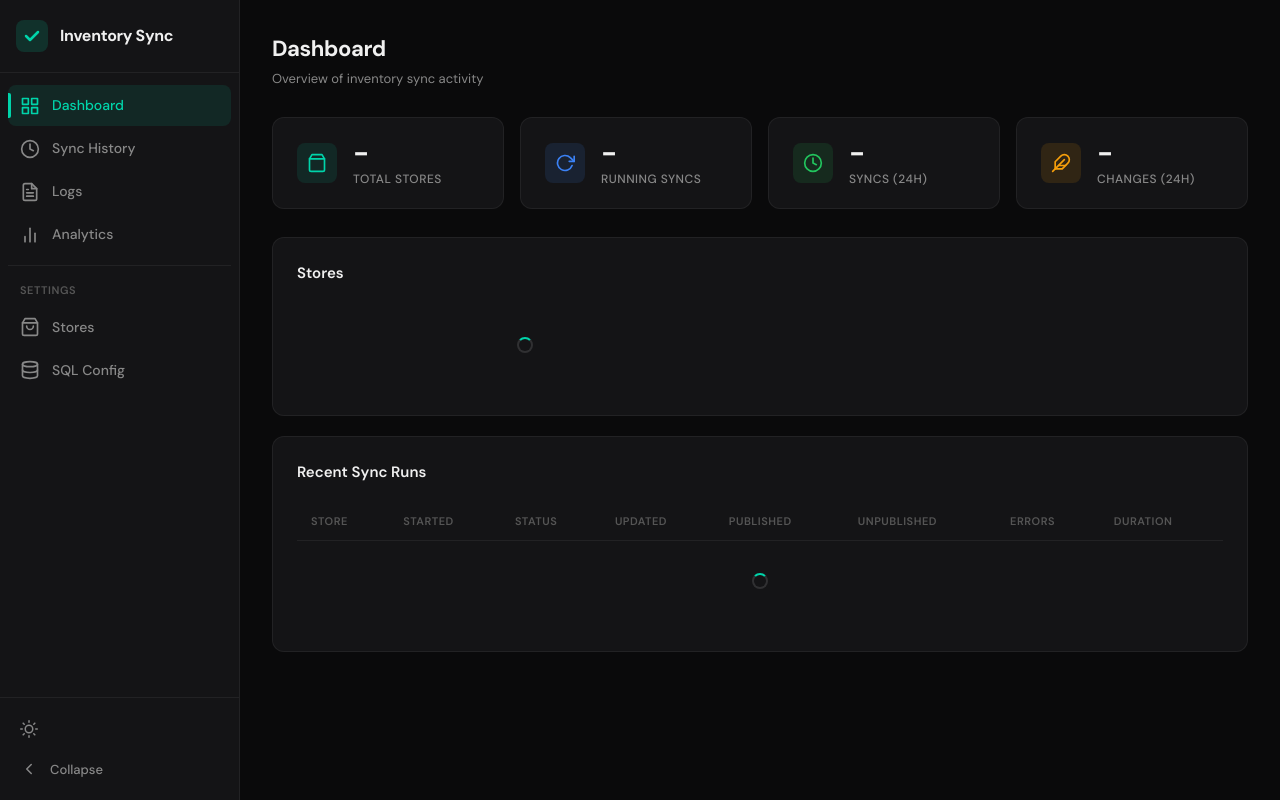
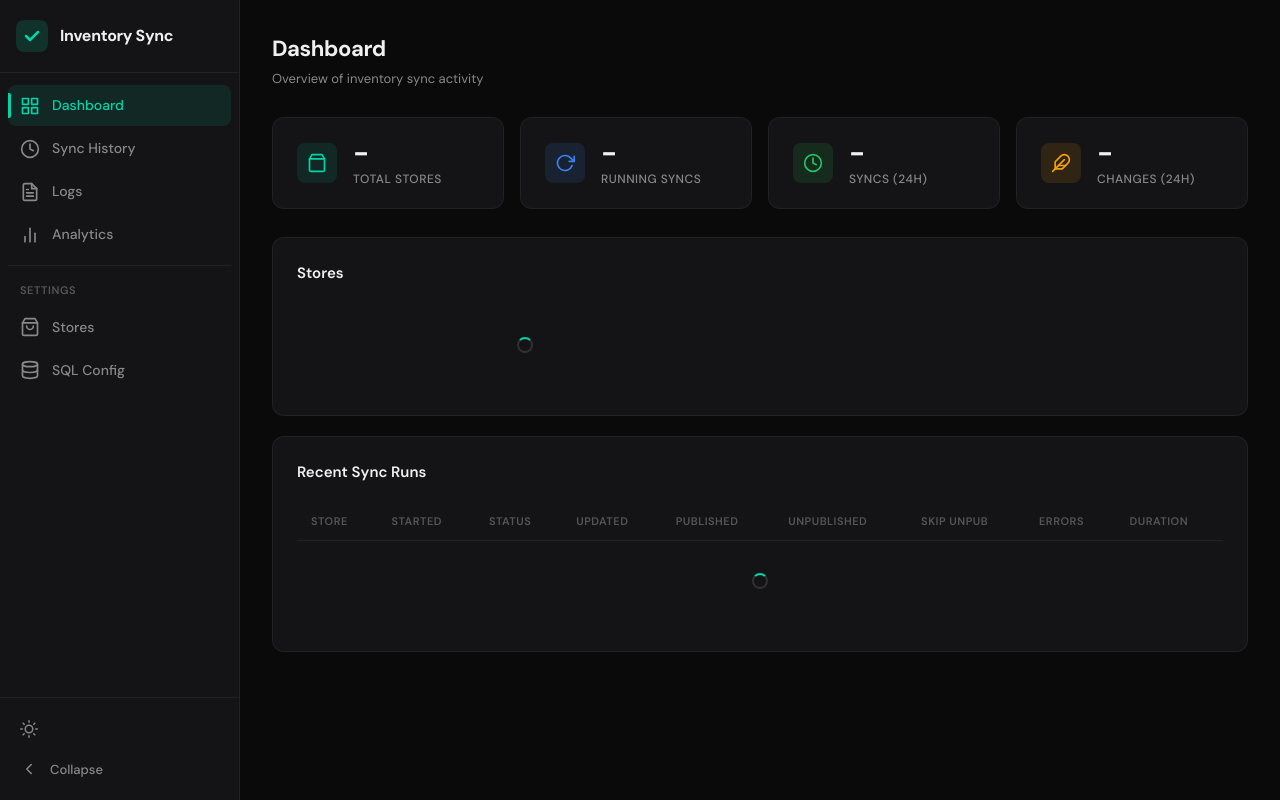
Before and after one commit to ruolez/inventory-sync, a Flask app: page / in a window 1280 px wide. Run offline with Flask 3, Linux system fonts and the light colour scheme; data that the repository does not hold is empty; some libraries are stand-ins or nearby versions.

Commit message:
feat: add skip_unpublish counter to sync_runs schema and UI
Add products_skip_unpublish column to sync_runs table with
auto-migration, include it in update_sync_run whitelist, and
display the new stat in dashboard, sync history, and logs filter.

```diff
--- a/app/database.py
+++ b/app/database.py
@@ -56,6 +56,7 @@ CREATE TABLE IF NOT EXISTS sync_runs (
     products_updated INTEGER DEFAULT 0,
     products_published INTEGER DEFAULT 0,
     products_unpublished INTEGER DEFAULT 0,
+    products_skip_unpublish INTEGER DEFAULT 0,
     products_skipped INTEGER DEFAULT 0,
     errors_count INTEGER DEFAULT 0,
     error_message TEXT,
@@ -101,6 +102,9 @@ class PostgresManager:
                 cur.execute(SCHEMA_SQL)
                 cur.execute(
                     "ALTER TABLE product_logs ALTER COLUMN product_upc TYPE VARCHAR(50)"
+                )
+                cur.execute(
+                    "ALTER TABLE sync_runs ADD COLUMN IF NOT EXISTS products_skip_unpublish INTEGER DEFAULT 0"
                 )
             conn.commit()
         logger.info("PostgreSQL tables initialized")
@@ -300,6 +304,7 @@ class PostgresManager:
             "products_updated",
             "products_published",
             "products_unpublished",
+            "products_skip_unpublish",
             "products_skipped",
             "errors_count",
             "error_message",
--- a/app/static/js/dashboard.js
+++ b/app/static/js/dashboard.js
@@ -87,13 +87,13 @@ function renderStoreCards(stores) {
 function renderRecentRuns(runs) {
     const tbody = document.getElementById('recent-runs');
     if (!runs.length) {
-        tbody.innerHTML = '<tr><td colspan="8" class="empty-state">No sync runs yet</td></tr>';
+        tbody.innerHTML = '<tr><td colspan="9" class="empty-state">No sync runs yet</td></tr>';
         return;
     }
 
     tbody.innerHTML = runs.map(run => {
         const isRunning = run.status === 'running';
-        const processed = run.products_updated + run.products_published + run.products_unpublished + run.products_skipped + run.errors_count;
+        const processed = run.products_updated + run.products_published + run.products_unpublished + (run.products_skip_unpublish || 0) + run.products_skipped + run.errors_count;
         const total = run.total_products || 0;
         const statusCell = isRunning && total > 0
             ? `<span class="badge badge-info"><span class="pulse-dot"></span>${processed}/${total}</span>`
@@ -117,6 +117,7 @@ function renderRecentRuns(runs) {
             <td>${run.products_updated}</td>
             <td>${run.products_published}</td>
             <td>${run.products_unpublished}</td>
+            <td>${run.products_skip_unpublish || 0}</td>
             <td>${run.errors_count > 0 ? `<span style="color: var(--error);">${run.errors_count}</span>` : '0'}</td>
             <td>${durationCell}</td>
         </tr>`;
--- a/app/static/js/sync-history.js
+++ b/app/static/js/sync-history.js
@@ -45,7 +45,7 @@ async function loadHistory() {
 function renderHistory(runs) {
     const tbody = document.getElementById('history-body');
     if (!runs.length) {
-        tbody.innerHTML = '<tr><td colspan="12" class="empty-state">No sync runs found</td></tr>';
+        tbody.innerHTML = '<tr><td colspan="13" class="empty-state">No sync runs found</td></tr>';
         return;
     }
 
@@ -59,6 +59,7 @@ function renderHistory(runs) {
             <td>${run.products_updated}</td>
             <td>${run.products_published}</td>
             <td>${run.products_unpublished}</td>
+            <td>${run.products_skip_unpublish || 0}</td>
             <td>${run.products_skipped}</td>
             <td>${run.errors_count > 0 ? `<span style="color: var(--error);">${run.errors_count}</span>` : '0'}</td>
             <td>${run.duration_seconds ? run.duration_seconds.toFixed(1) + 's' : '-'}</td>
--- a/app/templates/dashboard.html
+++ b/app/templates/dashboard.html
@@ -139,12 +139,13 @@
                                     <th>Updated</th>
                                     <th>Published</th>
                                     <th>Unpublished</th>
+                                    <th>Skip Unpub</th>
                                     <th>Errors</th>
                                     <th>Duration</th>
                                 </tr>
                             </thead>
                             <tbody id="recent-runs">
-                                <tr><td colspan="8" class="loading-text"><span class="spinner"></span></td></tr>
+                                <tr><td colspan="9" class="loading-text"><span class="spinner"></span></td></tr>
                             </tbody>
                         </table>
                     </div>
--- a/app/templates/logs.html
+++ b/app/templates/logs.html
@@ -88,6 +88,7 @@
                             <option value="unpublish">Unpublish</option>
                             <option value="republish">Republish</option>
                             <option value="skip">Skip</option>
+                            <option value="skip_unpublish">Skip Unpublish</option>
                             <option value="error">Error</option>
                         </select>
                         <div class="search-wrapper">
--- a/app/templates/sync-history.html
+++ b/app/templates/sync-history.html
@@ -107,6 +107,7 @@
                                     <th>Updated</th>
                                     <th>Published</th>
                                     <th>Unpublished</th>
+                                    <th>Skip Unpub</th>
                                     <th>Skipped</th>
                                     <th>Errors</th>
                                     <th>Duration</th>
@@ -114,7 +115,7 @@
                                 </tr>
                             </thead>
                             <tbody id="history-body">
-                                <tr><td colspan="12" class="loading-text"><span class="spinner"></span></td></tr>
+                                <tr><td colspan="13" class="loading-text"><span class="spinner"></span></td></tr>
                             </tbody>
                         </table>
                     </div>
```
